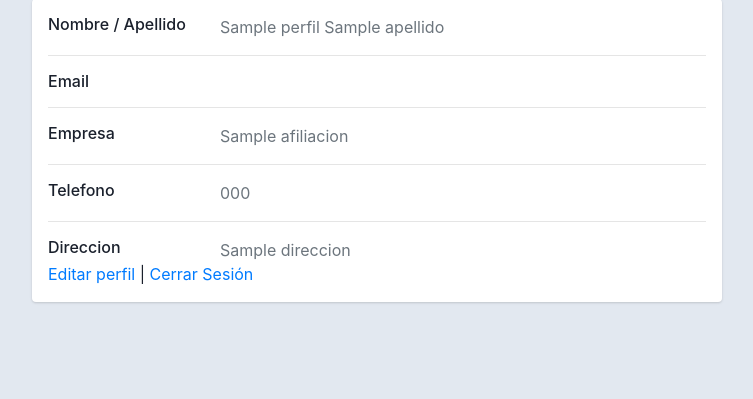
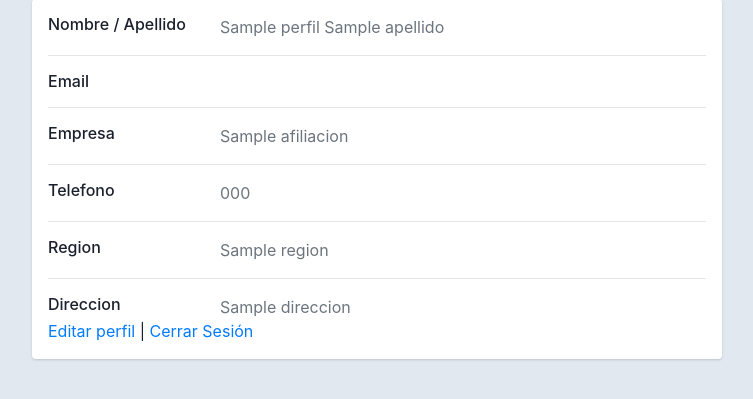
Before and after one commit to SamuelMattos7/RadiocommunicationsEcommerce, a Django app: template ProjectFinal/Proyecto/users/templates/perfil/perfil.html in a window 1280 px wide. Shown: the part 100-499 px from the top of the page, without its empty margins (83-836 px from the left). Run offline with Django 3.2, Linux system fonts and the light colour scheme; the template is opened without the code that fills it: most values are stand-ins (such as "Sample title", 1, 10 or a date in 2020); some libraries are stand-ins or nearby versions.

Commit message:
cambios a perfil

```diff
--- a/ProjectFinal/Proyecto/users/form.py
+++ b/ProjectFinal/Proyecto/users/form.py
@@ -129,13 +129,14 @@
 
     class Meta:
         model = Perfil
-        fields = ['Nombre', 'Apellido', 'afiliacion', 'Telefono', 'Direccion']
+        fields = ['Nombre', 'Apellido', 'afiliacion', 'Telefono', 'Region' , 'Direccion']
 
     widgets = {
         'Nombre': forms.TextInput(attrs={'class': 'form-control'}),
         'Apellido': forms.TextInput(attrs={'class': 'form-control'}),
         'afiliacion': forms.TextInput(attrs={'class': 'form-control'}),
         'Telefono': forms.TextInput(attrs={'class': 'form-control'}),
+        'Region': forms.TextInput(attrs={'class': 'form-control'}),
         'Direccion': forms.TextInput(attrs={'class': 'form-control'}),
     }
 
@@ -153,7 +154,7 @@
 
     class Meta:
         model = Perfil
-        fields = ['Nombre', 'Apellido', 'afiliacion', 'Telefono', 'Direccion']
+        fields = ['Nombre', 'Apellido', 'afiliacion', 'Telefono', 'Region' ,'Direccion']
         labels = {
             'Nombre': 'Nombre',
             'Apellido': 'Apellidos',
@@ -167,6 +168,7 @@
         'Apellido': forms.TextInput(attrs={'class': 'form-control'}),
         'afiliacion': forms.TextInput(attrs={'class': 'form-control'}),
         'Telefono': forms.TextInput(attrs={'class': 'form-control'}),
+        'Region': forms.TextInput(attrs={'class': 'form-control'}),
         'Direccion': forms.TextInput(attrs={'class': 'form-control'}),
     }
 
--- a/ProjectFinal/Proyecto/users/models.py
+++ b/ProjectFinal/Proyecto/users/models.py
@@ -106,5 +106,5 @@
     Apellido = models.CharField(verbose_name="Apellido cliente", max_length=30)
     afiliacion = models.CharField(verbose_name='Afiliacion', max_length=60, unique=False)
     Telefono = models.CharField(verbose_name="Telefono cliente", max_length=30)
-    Region = models.CharField(verbose_name='Tipo de usuario', max_length=25, choices=Regiones, default=7, null=True)
+    Region = models.CharField(verbose_name='Region', max_length=25, choices=Regiones, default=7, null=True)
     Direccion = models.CharField(verbose_name="Direccion cliente", max_length=30)
--- a/ProjectFinal/Proyecto/users/templates/perfil/perfil.html
+++ b/ProjectFinal/Proyecto/users/templates/perfil/perfil.html
@@ -135,6 +135,15 @@
                             <hr>
                             <div class="row">
                                 <div class="col-sm-3">
+                                    <h6 class="mb-0">Region</h6>
+                                </div>
+                                <div class="col-sm-9 text-secondary">
+                                    {{perfil.Region}}
+                                </div>
+                            </div>
+                            <hr>
+                            <div class="row">
+                                <div class="col-sm-3">
                                     <h6 class="mb-0">Direccion</h6>
                                 </div>
                                 <div class="col-sm-9 text-secondary">
```
Also changed, not shown: ProjectFinal/Proyecto/db.sqlite3.
